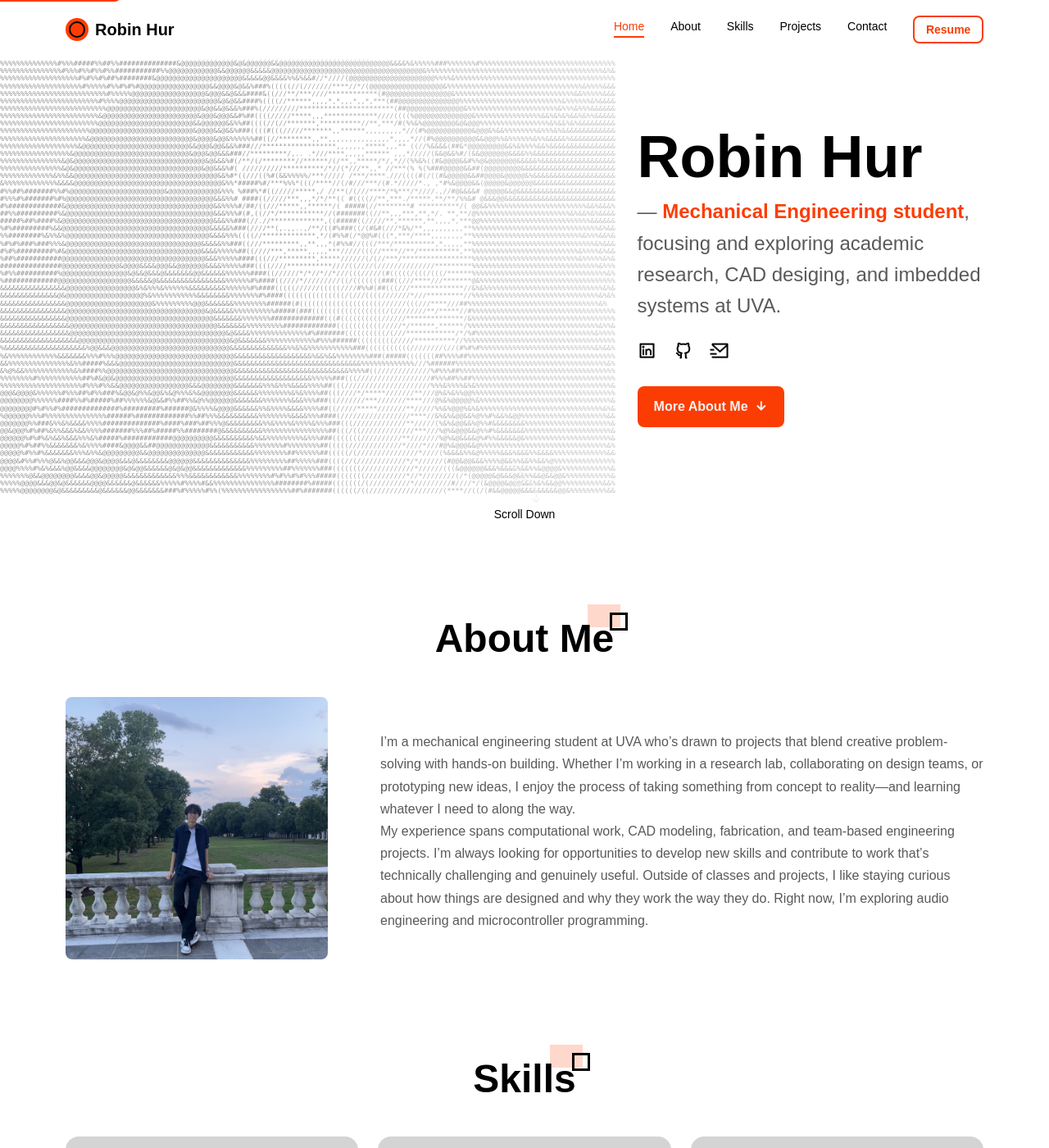
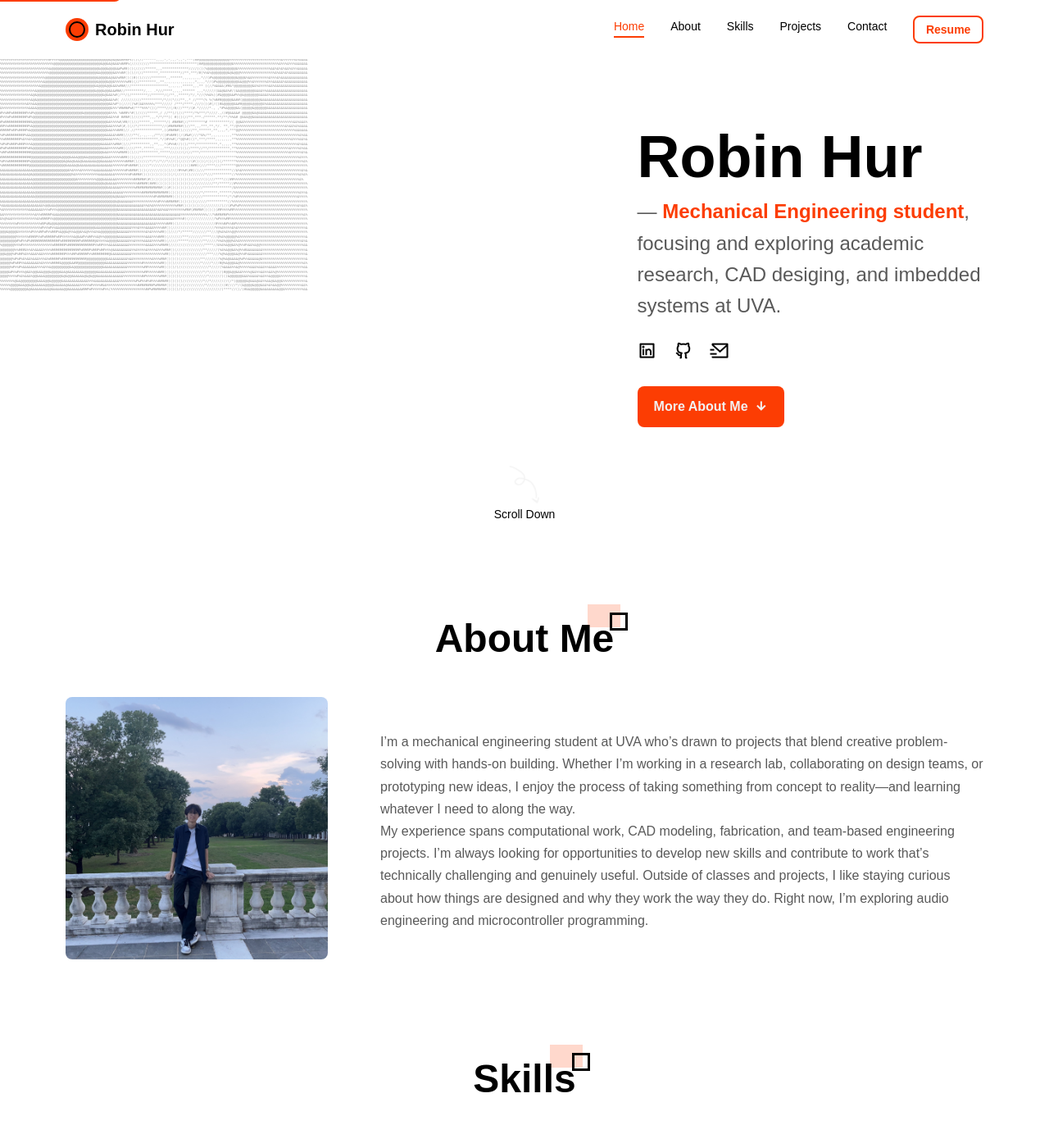
Before and after one commit to RobinKHur/RobinKHur.github.io, a Jekyll site: the page built from index.html, in a window 1280 px wide and 1400 px high. Shown: the whole window at 82% size. Built offline with Jekyll 4.4.1, drawn with Linux system fonts in a browser that asks for light colours; some web fonts are replaced.

Commit message:
Add files via upload

```diff
--- a/css/styles.css
+++ b/css/styles.css
@@ -14,9 +14,9 @@
   --title-color: hsl(0, 0%, 0%);
   --text-color: hsl(0, 0%, 35%);
   --text-color-light: hsl(0, 0%, 64%);
-  --body-color: hsl(0, 0%, 87%);
-  --container-color: hsl(0, 0%, 83%);
-  /* Page background — separates from --body-color so the page/navbar can be pure white while the pill-style chips (.services__list-item, .projects__skills li, .post-summary__skills li) keep their tinted grey. */
+  /* All three color variables resolve to the same pure white (`var(--page-bg)`). The page, sections, navbar, footer, card surfaces (.services__card, .projects__card, .contact__card, .about__perfil, .post-summary, .post-content), and pill-style chips (.services__list-item, .projects__skills li, .post-summary__skills li) all paint against the same surface — that's what removes the visual "page breaks" the user requested. Kept as separate aliases rather than collapsing to a single variable so every existing card/chip declaration stays untouched. */
+  --body-color: var(--page-bg);
+  --container-color: var(--page-bg);
   --page-bg: hsl(0, 0%, 100%);
 
   /*========== Font and typography ===========*/
@@ -295,9 +295,9 @@
 
 .home__ascii-art__pre {
   font-family: ui-monospace, "SF Mono", Menlo, Consolas, "Courier New", monospace;
-  /* Re-halved: was clamp(22px, 2.6vw, 48px) → first halving clamp(11px, 1.3vw, 24px) → now clamp(5.5px, 0.65vw, 12px). Floor of 5.5px keeps it legible on narrow viewports; 0.65vw scales smoothly with screen width; 12px ceiling on very wide screens. line-height:1.1 keeps rows a bit taller than the natural cell ratio. No max-width/overflow — `.home` is now the positioning context and trims via overflow:hidden + mask. */
-  font-size: clamp(5.5px, 0.65vw, 12px);
-  line-height: 1.1;
+  /* Third halving per the user's "reduce by half" request sequence: was clamp(22px, 2.6vw, 48px) → 11/1.3/24 → 5.5/0.65/12 → now 2.75/0.325/6. Floor 2.75px keeps the figure barely visible on narrow viewports; 0.325vw scales smoothly with screen width; 6px ceiling on wide screens. line-height:1.3 (raised from 1.1 so glyph descenders don't clip the row above at the tiny new sizes). No max-width on the <pre> — `.home__ascii-art` is the positioning context (inset:0 spans the full section width) and applies the right-to-left mask gradient that fades the figure under the bio column. */
+  font-size: clamp(2.75px, 0.325vw, 6px);
+  line-height: 1.3;
   color: var(--text-color);
   white-space: pre;
   text-align: left;
@@ -493,6 +493,8 @@
 
 .services__list-item {
   background-color: var(--body-color);
+  /* Light border restores a visible pill silhouette now that the previous grey background is gone — chip structure wouldn't otherwise read. Border color picked as hsl(0,0%,85%) so on the white card surface it reads as a hairline, not a heavy outline. */
+  border: 1px solid hsl(0, 0%, 85%);
   color: var(--title-color);
   border-radius: 0.5rem;
   padding: 0.25rem 0.75rem;
@@ -598,6 +600,8 @@
 
 .projects__skills li {
   background-color: var(--body-color);
+  /* Light border restores pill silhouette now that the previous grey background is gone. Border color picked as hsl(0,0%,85%) so on the white card surface it reads as a hairline, not a heavy outline. */
+  border: 1px solid hsl(0, 0%, 85%);
   color: var(--title-color);
   border-radius: 0.5rem;
   padding: 0.25rem 0.75rem;
@@ -661,7 +665,8 @@
 
 .contact__label {
   font-size: var(--smaller-font-size);
-  color: var(--text-color-light);
+  /* Bumped from --text-color-light (64%) to --text-color (35%) so the small uppercase label stays above WCAG AA contrast on the now-white contact card. */
+  color: var(--text-color);
   font-weight: var(--font-medium);
   text-transform: uppercase;
   letter-spacing: 0.05em;
@@ -782,7 +787,8 @@
   align-items: center;
   gap: 0.35rem;
   font-size: var(--small-font-size);
-  color: var(--text-color-light);
+  /* Bumped from --text-color-light (64%) to --text-color (35%) so the small breadcrumb link stays above WCAG AA contrast on white. */
+  color: var(--text-color);
   text-decoration: none;
   margin-bottom: 0.75rem;
   transition: color 0.3s ease;
@@ -830,6 +836,8 @@
 
 .post-summary__skills li {
   background-color: var(--body-color);
+  /* Light border restores pill silhouette now that the previous grey background is gone. Border color picked as hsl(0,0%,85%) so on the white card surface it reads as a hairline, not a heavy outline. */
+  border: 1px solid hsl(0, 0%, 85%);
   color: var(--title-color);
   border-radius: 0.5rem;
   padding: 0.25rem 0.75rem;
```
